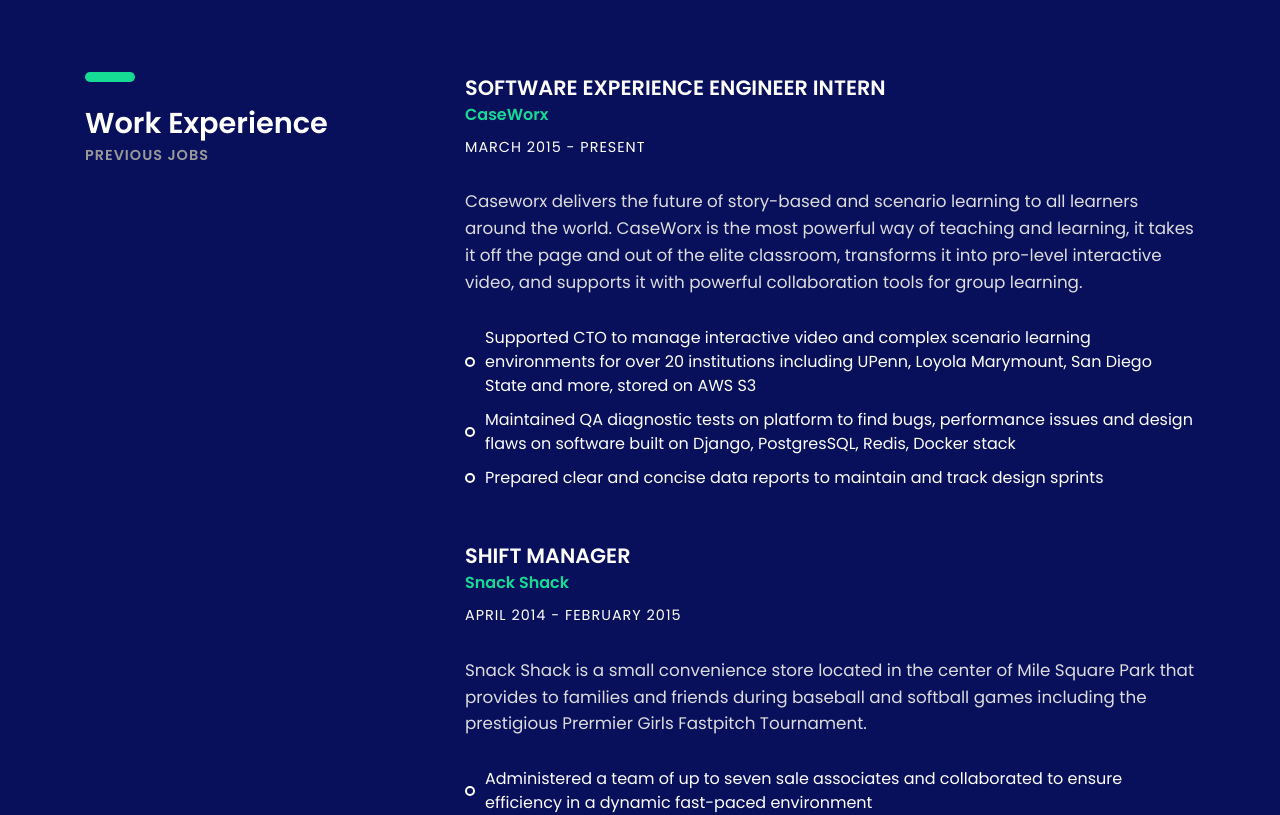
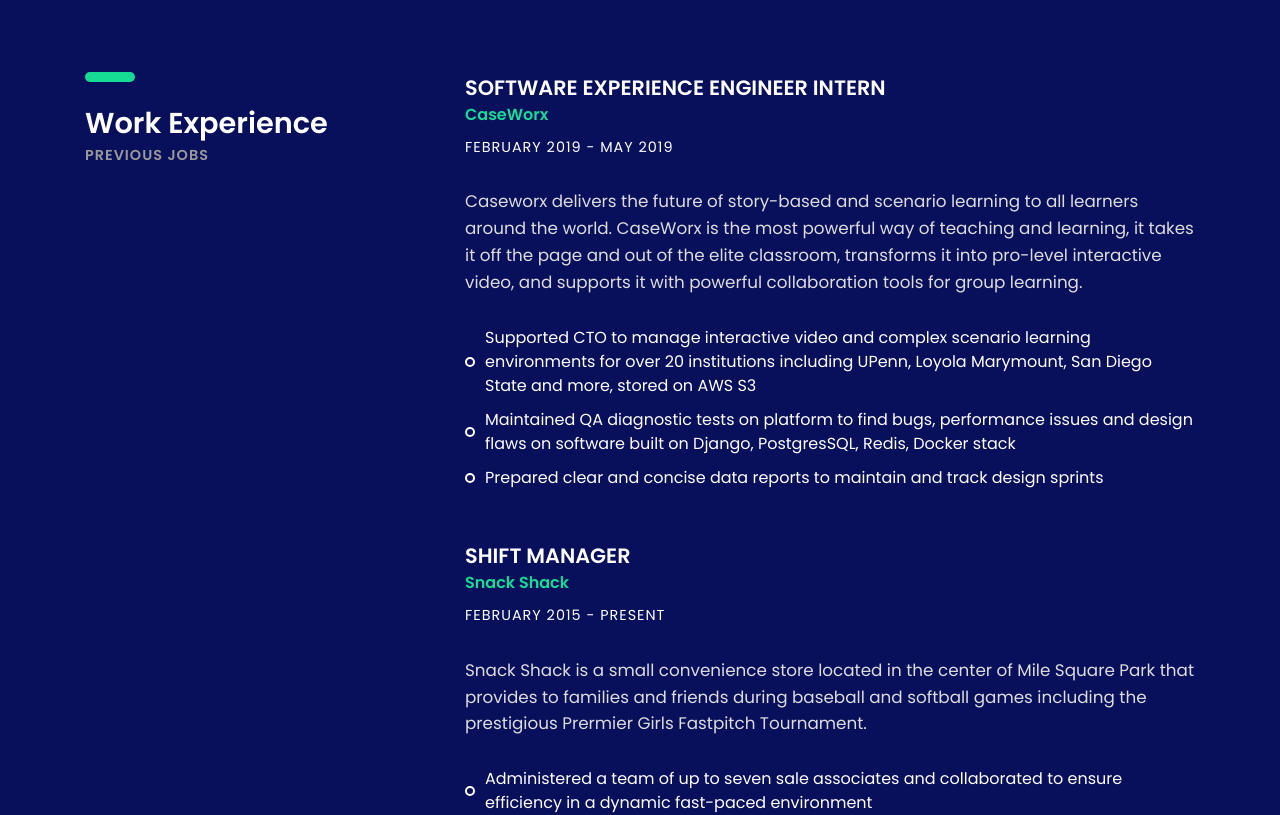
Before and after one commit to steven-lang-git/Steven-Portfolio-Website, a plain HTML site: page index.html in a window 1280 px wide. Shown: the part 1780-2595 px from the top of the page. Drawn offline with Linux system fonts and the light colour scheme; some packages are replaced by stand-ins of ours; a script that the page names is missing; files whose address does not match are found by name.

Commit message:
updated some details

```diff
--- a/index.html
+++ b/index.html
@@ -193,7 +193,7 @@
 					<div class="experience margin-b-50">
 						<h4><b>SOFTWARE EXPERIENCE ENGINEER INTERN</b></h4>
 						<h5 class="font-green"><b>CaseWorx</b></h5>
-						<h6 class="margin-t-10">MARCH 2015 - PRESENT</h6>
+						<h6 class="margin-t-10">FEBRUARY 2019 - MAY 2019</h6>
 						<p class="font-semi-white margin-tb-30"> Caseworx delivers the future of story-based and scenario learning to all learners around the world. CaseWorx is the most powerful way of teaching and learning, it takes it off the page and out of the elite classroom, transforms it into pro-level interactive video, and supports it with powerful collaboration tools for group learning.
                         </p>
 						<ul class="list margin-b-30">
@@ -208,7 +208,7 @@
 					<div class="experience margin-b-50">
 						<h4><b>SHIFT MANAGER</b></h4>
 						<h5 class="font-green"><b>Snack Shack</b></h5>
-						<h6 class="margin-t-10">APRIL 2014 - FEBRUARY 2015</h6>
+						<h6 class="margin-t-10">FEBRUARY 2015 - PRESENT</h6>
 						<p class="font-semi-white margin-tb-30"> Snack Shack is a small convenience store located in the center of Mile Square Park that provides to families and friends during baseball and softball games including the prestigious Prermier Girls Fastpitch Tournament.  </p>
 						<ul class="list margin-b-30">
 							<li>Administered a team of up to seven sale associates and collaborated to ensure efficiency in a dynamic fast-paced environment</li>
@@ -312,7 +312,6 @@
 				        <div class="right-area">
 						<h4><b>AuxChord Music Player</b></h4>
 						<h5 class="font-green"><b>ElectronJS / JavaScript / Java / HTML / CSS</b></h5>
-						<h6 class="margin-t-10">APRIL 2014 - FEBRUARY 2015</h6>
 						<ul class="list margin-b-30">
 							<li>Participated in a team of six to implement a music streaming interface that reads from a JSON file using a GSON parser</li>
 							<li>Designed the interface to follow a Client-Server paradigm to make concurrent remote procedure calls</li>
@@ -329,7 +328,6 @@
 				        <div class="right-area">
 						<h4><b>Ransomware Payload</b></h4>
 						<h5 class="font-green"><b>AWS / Python / HMAC / RSA / Restful Server</b></h5>
-						<h6 class="margin-t-10">APRIL 2014 - FEBRUARY 2015</h6>
 						<ul class="list margin-b-30">
 							<li>Encrypted and decrypted any files, and folders by converting them from and to JSON files with HMAC/SHA256 </li>
 							<li>Created HTTPs server with Node.js, Amazon ECS2, NGINX and Let’s Encrypt on a domain to store encryption keys</li>
@@ -341,7 +339,6 @@
                     <div class="experience margin-b-50">
 						<h4><b>Explore California</b></h4>
 						<h5 class="font-green"><b>ASP.NET Core MVC / C#</b></h5>
-						<h6 class="margin-t-10">APRIL 2014 - FEBRUARY 2015</h6>
 						<ul class="list margin-b-30">
 							<li>Created a web API blog to allow users to post, read, search for articles and comment on them</li>
 						</ul>
@@ -350,7 +347,6 @@
                     <div class="experience margin-b-50">
 						<h4><b>Flickr Viewer App</b></h4>
 						<h5 class="font-green"><b>REST API / C#</b></h5>
-						<h6 class="margin-t-10">APRIL 2014 - FEBRUARY 2015</h6>
 						<ul class="list margin-b-30">
 							<li>Implemented app that allows users to search/browse photos by invoking the web service through an asynchronous method.</li>
 						</ul>
```
